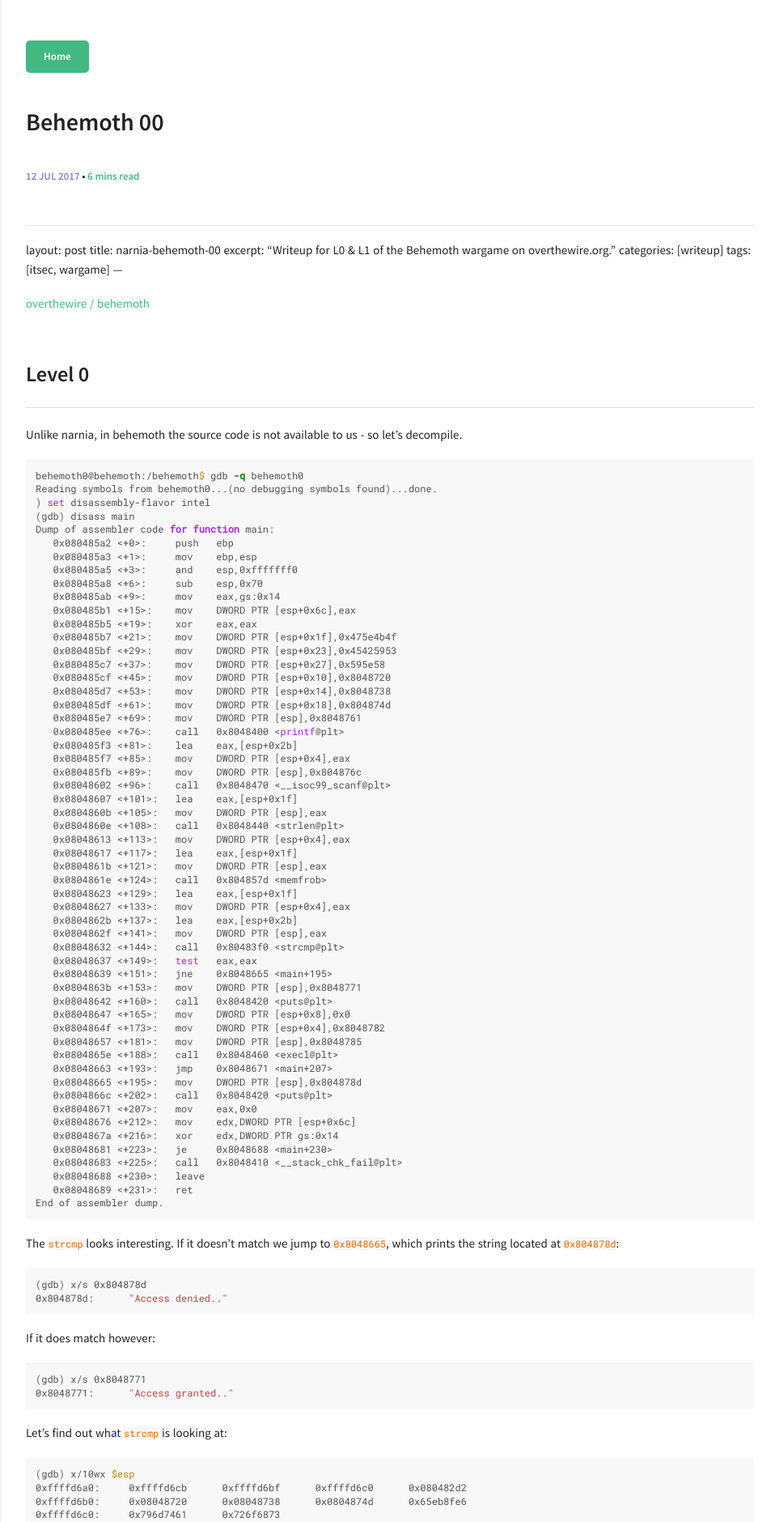
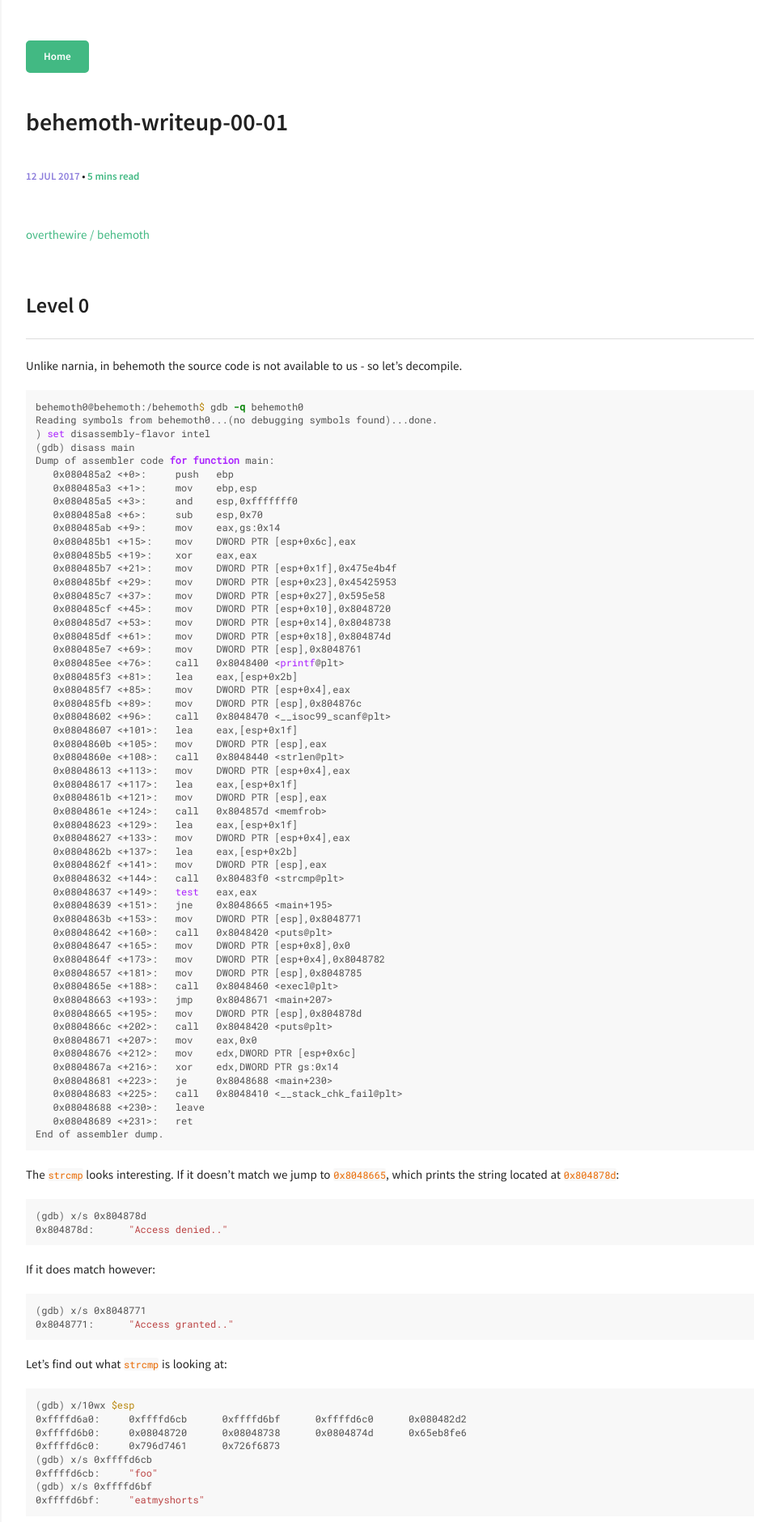
Before and after one commit to axiomiety/axiomiety.github.io, a Jekyll site: the page built from _posts/2017-07-12-behemoth-00.md, in a window 1280 px wide. Shown: the top 1880 px of the page at 81% size, without its empty margins (318-1276 px from the left). Built offline with Jekyll 4.4.1, drawn with Linux system fonts in a browser that asks for light colours; our own code applies the rules of GitHub Pages for plain Markdown files.

Commit message:
behemoth

```diff
--- a/_posts/2017-07-12-behemoth-00.md
+++ b/_posts/2017-07-12-behemoth-00.md
@@ -1,7 +1,6 @@
-
 ---
 layout: post
-title: narnia-behemoth-00
+title: behemoth-writeup-00-01
 excerpt: "Writeup for L0 & L1 of the Behemoth wargame on overthewire.org."
 categories: [writeup]
 tags: [itsec, wargame]
```
Also changed, not shown: _posts/2017-06-24-narnia-08.md (+0 -1 lines).
